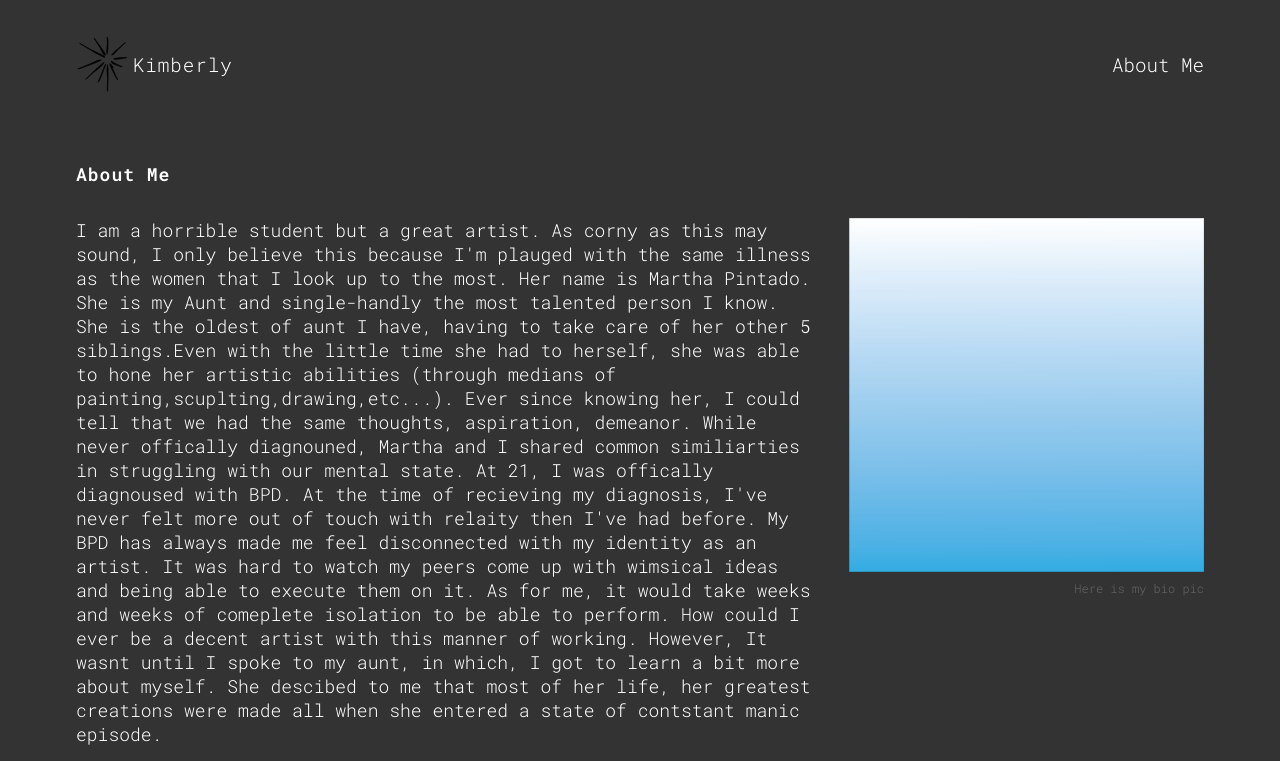
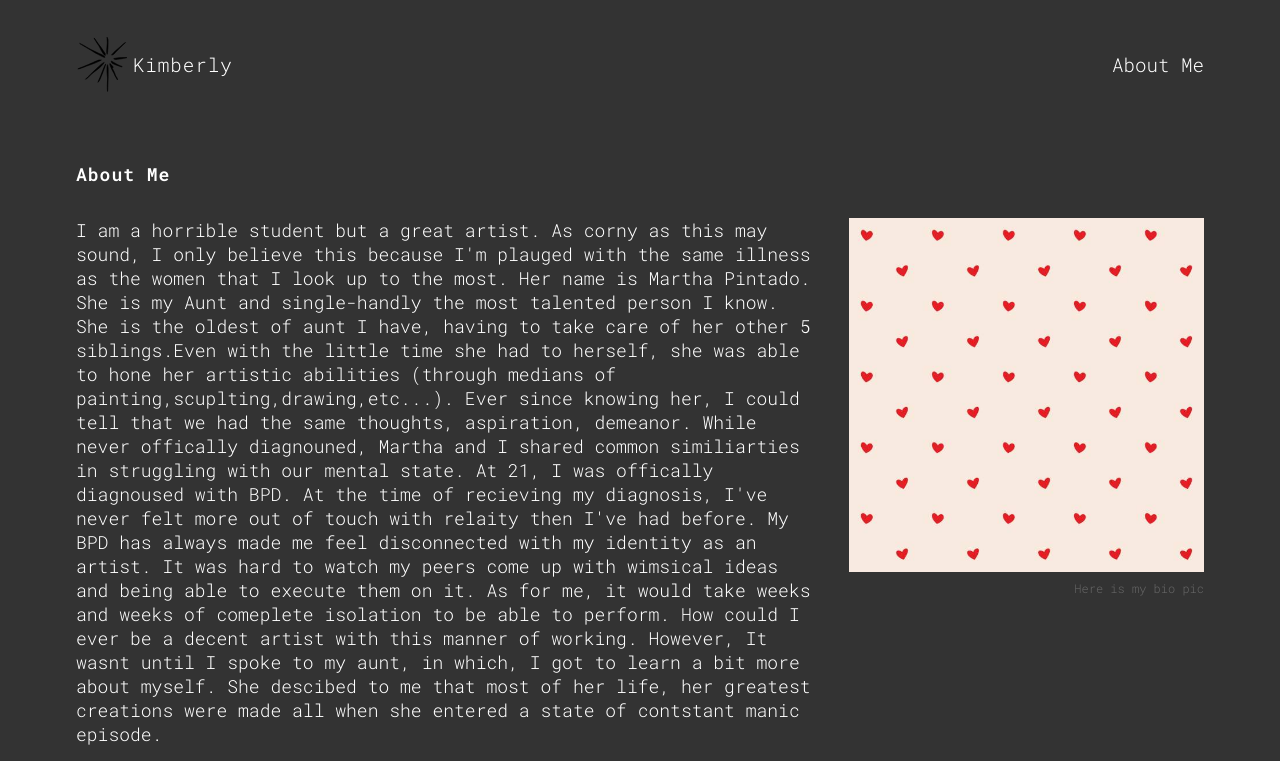
Before and after one commit to Binghamton-University-Design/web-journal-kimberly52, a plain HTML site: page about.html in a window 1280 px wide. Shown: the top 761 px of the page. Drawn offline with nearby package versions, Linux system fonts and the light colour scheme.

Commit message:
Update about.html

```diff
--- a/about.html
+++ b/about.html
@@ -57,7 +57,7 @@
 	            <p>And so here I am, in my own manic epsiode. In the past 42 Hours, I've mananged to Finish 3 semester long projects, complete a 5 page essay and still watch the entire season of Too Hot to Handle (I kept putting it off for a year). In about 2 hours, i will take a 12 hour rest and try to regulate my body back to a normal state of being.</p>
 	          </div>
 	          <div class="width-12-12-m width-4-12 page-item">
-	          	<img title="bio pic" src="images/placeholder.png" />
+	          	<img title="bio pic" src="images/hearts.jpg" />
 	          	<p class="caption">Here is my bio pic</p>
 
 	          </div>
```
